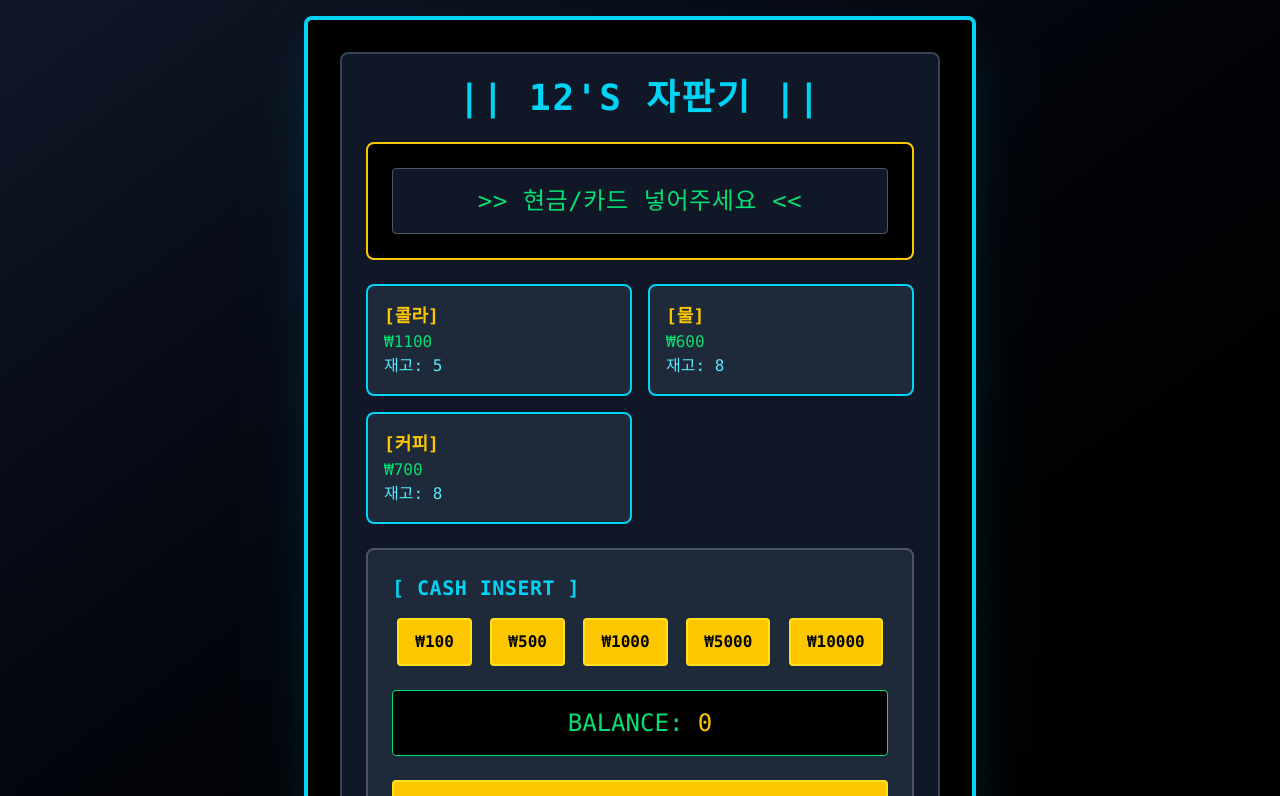
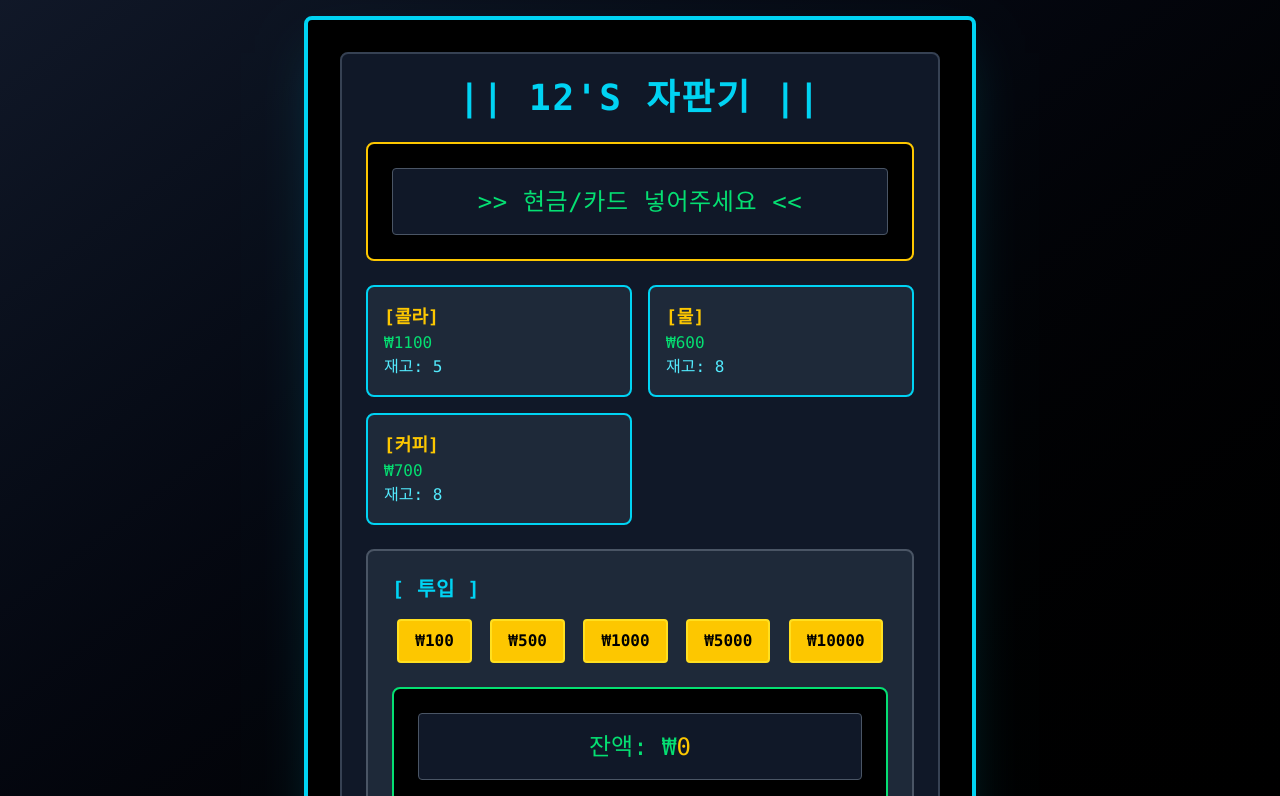
Before and after one commit to 12ya/iliya-vending-machine, a React (Vite) app: page / in a window 1280 px wide. Shown: the top 796 px of the page. Built offline with nearby package versions, Linux system fonts and the light colour scheme.

Commit message:
VendingMachine/Insert: kr translation
all: refactoring

```diff
--- a/src/components/VendingMachine/CashButton.tsx
+++ b/src/components/VendingMachine/CashButton.tsx
@@ -1,7 +1,11 @@
-export const CashButton = ({ option, onClick }: { option: number; onClick: () => void }) => (
+type CashButtonProps = {
+    option: number;
+    onClick: () => void;
+};
+export const CashButton = ({ option, onClick }: CashButtonProps) => (
     <button
         onClick={onClick}
-        className='px-3 md:px-4 py-3 md:py-2 font-mono font-bold text-sm md:text-base text-black bg-yellow-400 border-2 border-yellow-300 rounded hover:bg-yellow-300 hover:shadow-lg hover:shadow-yellow-400/30 active:bg-yellow-500 transition-all min-h-[48px]'
+        className='px-3 md:px-4 py-3 md:py-2 font-mono font-bold text-sm md:text-base text-black bg-yellow-400 border-2 border-yellow-300 rounded hover:bg-yellow-300 hover:shadow-lg hover:shadow-yellow-400/30 active:bg-yellow-500 transition-all min-h-11 cursor-pointer'
     >
         ₩{option}
     </button>
--- /dev/null
+++ b/src/components/VendingMachine/Display.tsx
@@ -0,0 +1,17 @@
+import type { ReactNode } from 'react';
+
+type DisplayProps = {
+    children: ReactNode;
+    borderColor?: string;
+    className?: string;
+};
+
+export const Display = ({ children, borderColor = 'border-yellow-400' }: DisplayProps) => {
+    return (
+        <div className={`p-4 md:p-6 bg-black border-2 ${borderColor} rounded-lg shadow-inner`}>
+            <div className='p-2 md:p-4 bg-gray-900 border border-gray-600 rounded flex items-center justify-center min-h-[2rem] md:min-h-[4.2rem]'>
+                {children}
+            </div>
+        </div>
+    );
+};
--- a/src/components/VendingMachine/InsertComponent.tsx
+++ b/src/components/VendingMachine/Insert.tsx
@@ -1,29 +1,33 @@
 import type { ReactNode } from 'react';
+import { Display } from './Display';
 
-type InsertComponentProps = {
+type InsertProps = {
     children: ReactNode;
     balance: number;
     onReturn: () => void;
 };
-export const InsertComponent = ({ children, balance, onReturn }: InsertComponentProps) => {
+export const Insert = ({ children, balance, onReturn }: InsertProps) => {
     return (
         <div className='p-4 md:p-6 bg-gray-800 border-2 border-gray-600 rounded-lg'>
             <h2 className='mb-3 md:mb-4 text-lg md:text-xl font-bold text-cyan-400 font-mono tracking-wide'>
-                [ CASH INSERT ]
+                [ 투입 ]
             </h2>
-            <div className='grid grid-cols-2 md:flex md:justify-around gap-2 mb-4 md:mb-6'>{children}</div>
-
-            <div className='p-3 md:p-4 mb-4 md:mb-6 bg-black border border-green-400 rounded'>
-                <div className='font-mono text-lg md:text-2xl text-green-400 text-center'>
-                    BALANCE: <span className='text-yellow-400'>{balance.toLocaleString()}</span>
-                </div>
+            <div className='grid grid-cols-2 md:flex md:justify-around gap-2 mb-4 md:mb-6'>
+                {children}
             </div>
 
+            <div className='mb-4 md:mb-6'>
+                <Display borderColor='border-green-400'>
+                    <div className='font-mono text-lg md:text-2xl text-green-400 text-center'>
+                        잔액: ₩<span className='text-yellow-400'>{balance.toLocaleString()}</span>
+                    </div>
+                </Display>
+            </div>
             <button
                 onClick={onReturn}
                 className='w-full px-4 py-4 md:py-3 font-mono font-bold text-sm md:text-base text-black bg-yellow-400 border-2 border-yellow-300 rounded hover:bg-yellow-300 hover:shadow-lg hover:shadow-yellow-400/30 active:bg-yellow-500 transition-all min-h-[48px]'
             >
-                [ RETURN CHANGE ]
+                [ 반환 ]
             </button>
         </div>
     );
--- a/src/components/VendingMachine/hooks/useVendingMachine.ts
+++ b/src/components/VendingMachine/hooks/useVendingMachine.ts
@@ -61,9 +61,10 @@ export const useVendingMachine = () => {
                 status: 'success',
             });
             setBalance(0);
-        } else {
-            setMessage({ text: '반환할 잔돈이 없습니다', status: 'error' });
+            return;
         }
+
+        setMessage({ text: '반환할 잔돈이 없습니다', status: 'error' });
     }, [balance]);
 
     return {
--- a/src/components/VendingMachine/index.tsx
+++ b/src/components/VendingMachine/index.tsx
@@ -1,8 +1,10 @@
 import React from 'react';
 import { CASH_OPTIONS, useVendingMachine } from './hooks/useVendingMachine';
-import { DrinkComponent } from './DrinkComponent';
+
+import { Drink } from './Drink';
 import { CashButton } from './CashButton';
-import { InsertComponent } from './InsertComponent';
+import { Insert } from './Insert';
+import { Display } from './Display';
 
 const VendingMachine: React.FC = () => {
     const { drinks, balance, message, returnChange, selectDrink, insertCash } = useVendingMachine();
@@ -14,29 +16,25 @@ const VendingMachine: React.FC = () => {
                     || 12'S 자판기 ||
                 </h1>
 
-                <div className='p-4 md:p-6 mb-4 md:mb-6 bg-black border-2 border-yellow-400 rounded-lg shadow-inner'>
-                    <div className='p-3 md:p-4 bg-gray-900 border border-gray-600 rounded'>
+                <div className='mb-4 md:mb-6'>
+                    <Display borderColor='border-yellow-400'>
                         <p
-                            className={`font-mono text-lg md:text-2xl text-[0.8rem] text-center tracking-wide break-words h-8 ${
+                            className={`font-mono text-[0.8rem] md:text-2xl text-center tracking-wide break-words ${
                                 message.status === 'error' ? 'text-red-400' : 'text-green-400'
                             }`}
                         >
                             {'>>'} {message.text} {'<<'}
                         </p>
-                    </div>
+                    </Display>
                 </div>
 
                 <div className='grid grid-cols-1 md:grid-cols-2 gap-3 md:gap-4 mb-4 md:mb-6'>
                     {drinks.map((drink) => (
-                        <DrinkComponent
-                            key={drink.id}
-                            drink={drink}
-                            onClick={() => selectDrink(drink.id)}
-                        />
+                        <Drink key={drink.id} drink={drink} onClick={() => selectDrink(drink.id)} />
                     ))}
                 </div>
 
-                <InsertComponent balance={balance} onReturn={returnChange}>
+                <Insert balance={balance} onReturn={returnChange}>
                     {CASH_OPTIONS.map((option) => (
                         <CashButton
                             key={option}
@@ -44,7 +42,7 @@ const VendingMachine: React.FC = () => {
                             onClick={() => insertCash(option)}
                         />
                     ))}
-                </InsertComponent>
+                </Insert>
             </div>
         </div>
     );
```
Also changed, not shown: src/components/VendingMachine/Drink.tsx (renamed from src/components/VendingMachine/DrinkComponent.tsx, +11 -3 lines).
